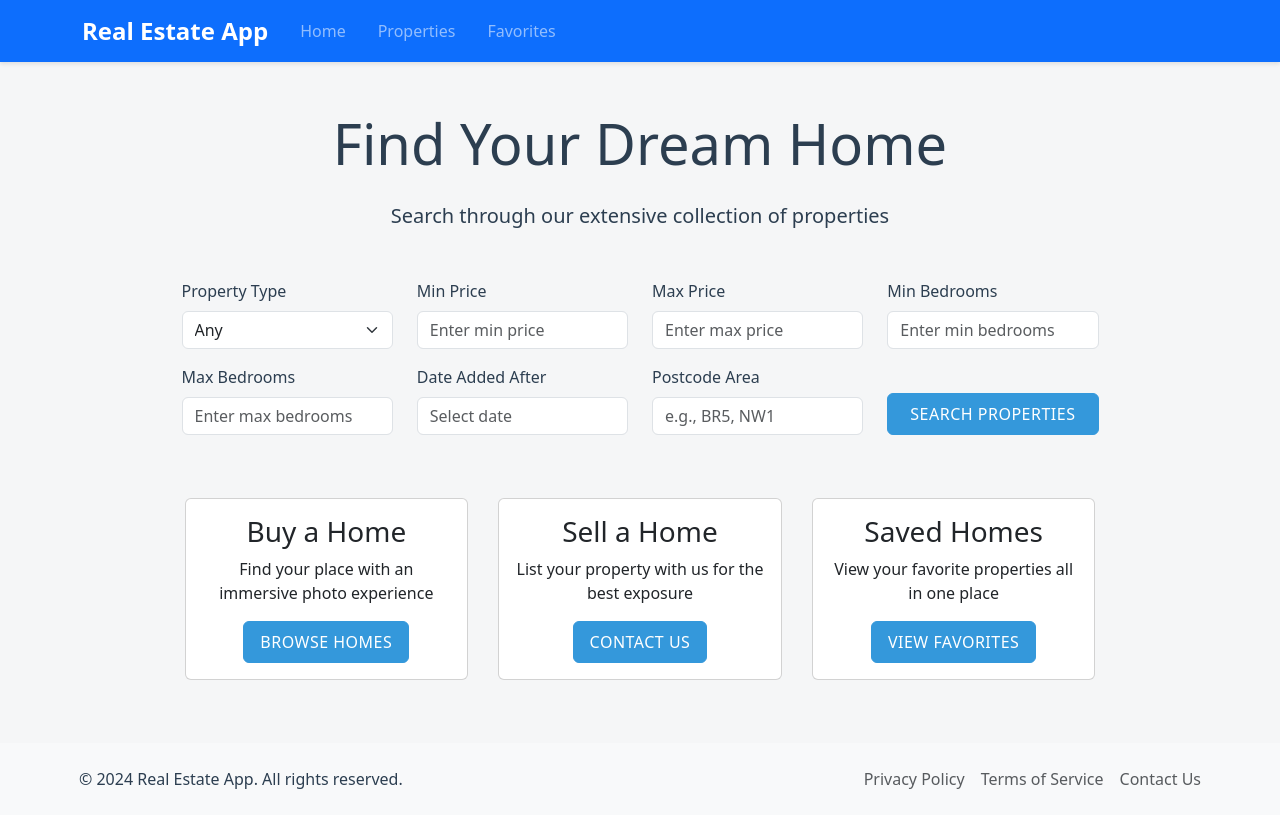
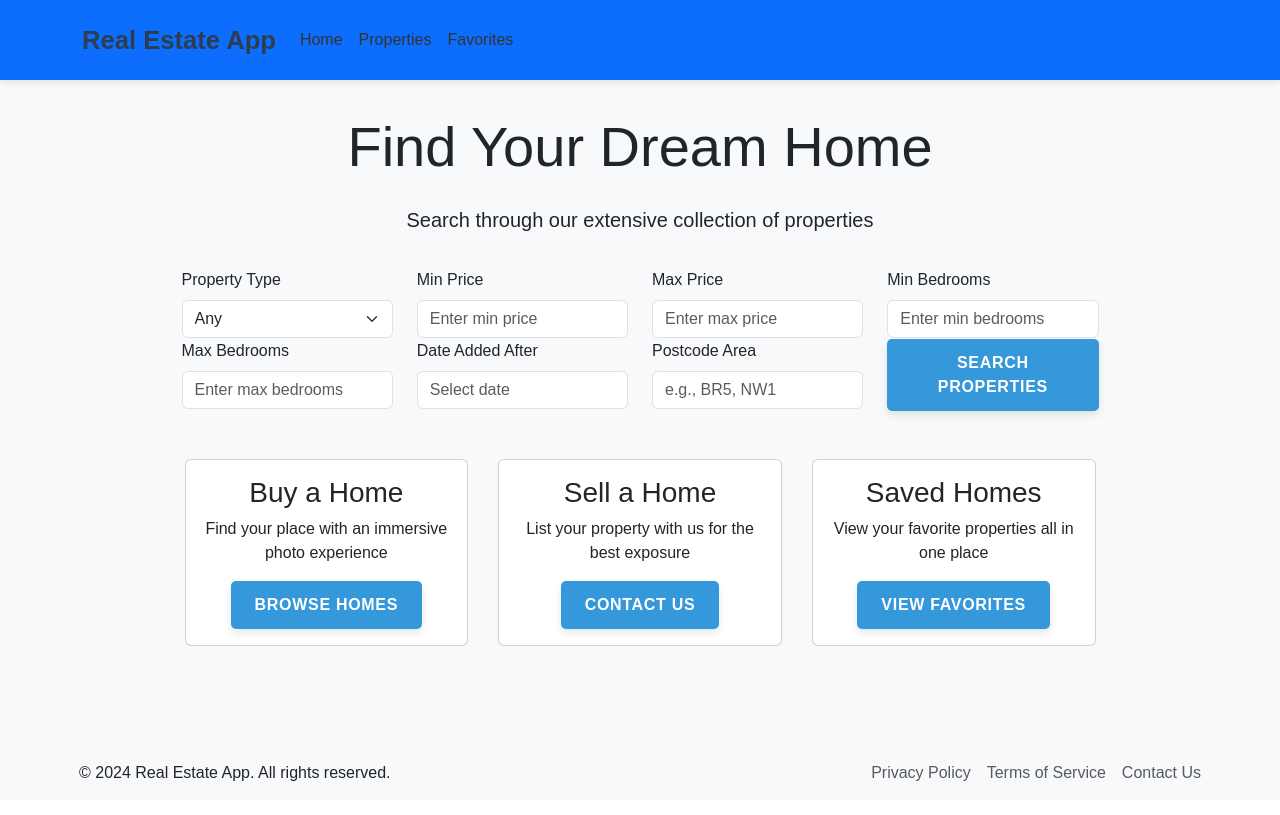
Before and after one commit to Kalindukw/property-search-react-site, a React (Vite) app: page / in a window 1280 px wide. Built offline with nearby package versions, Linux system fonts and the light colour scheme.

Commit message:
updated css

```diff
--- a/src/app.css
+++ b/src/app.css
@@ -1,4 +1,5 @@
 
+/* Universal Styles */
 * {
   margin: 0;
   padding: 0;
@@ -9,88 +10,98 @@
   min-height: 100vh;
   display: flex;
   flex-direction: column;
+  background-color: var(--light-gray);
+  font-family: 'Poppins', sans-serif;
 }
 
 main {
   flex: 1;
-  padding: 2rem 0;
+  padding: 2rem;
 }
 
-/* Add these for better grid layout */
+/* Grid Layout */
 .row {
-  margin-right: -15px;
-  margin-left: -15px;
+  display: flex;
+  flex-wrap: wrap;
+  margin: -15px;
 }
 
 .col-md-4 {
   padding: 15px;
+  flex: 1 1 calc(33.333% - 30px);
 }
 
-/* Add these for better button styles */
+/* Buttons */
 .btn {
-  padding: 0.5rem 1rem;
-  font-weight: 500;
+  padding: 0.75rem 1.5rem;
+  font-weight: 600;
   text-transform: uppercase;
-  letter-spacing: 0.5px;
+  letter-spacing: 0.7px;
+  border-radius: 5px;
   transition: all 0.3s ease;
+  box-shadow: var(--box-shadow);
+  cursor: pointer;
 }
 
 .btn-primary {
   background-color: var(--secondary-color);
-  border-color: var(--secondary-color);
+  color: white;
+  border: none;
 }
 
 .btn-primary:hover {
   background-color: var(--primary-color);
-  border-color: var(--primary-color);
-  transform: translateY(-2px);
+  transform: translateY(-3px);
+  box-shadow: 0 8px 15px rgba(0, 0, 0, 0.2);
 }
 
-
+/* Navbar */
 .navbar {
-  box-shadow: 0 2px 4px rgba(0,0,0,0.1);
+  box-shadow: 0 2px 8px rgba(0, 0, 0, 0.1);
+  background-color: white;
+  padding: 1rem 2rem;
 }
 
 .navbar-brand {
   font-weight: 700;
-  font-size: 1.5rem;
+  font-size: 1.6rem;
+  color: var(--primary-color);
 }
 
 .nav-link {
   font-weight: 500;
-  padding: 0.5rem 1rem !important;
+  color: var(--text-color);
+  padding: 0.5rem 1rem;
   transition: color 0.3s ease;
 }
 
-/* General Styles */
+.nav-link:hover {
+  color: var(--secondary-color);
+}
+
+/* General Variables */
 :root {
   --primary-color: #2c3e50;
   --secondary-color: #3498db;
   --accent-color: #e74c3c;
-  --text-color: #2c3e50;
+  --text-color: #333333;
   --light-gray: #f8f9fa;
-  --border-radius: 10px;
-  --box-shadow: 0 4px 6px rgba(0, 0, 0, 0.1);
+  --border-radius: 12px;
+  --box-shadow: 0 4px 8px rgba(0, 0, 0, 0.1);
 }
 
-body {
-  color: var(--text-color);
-  background-color: #f5f6f7;
-}
-
-
+/* Property Cards */
 .property-card {
-  border: none;
   border-radius: var(--border-radius);
+  background: white;
   box-shadow: var(--box-shadow);
-  transition: all 0.3s ease;
-  background: white;
   overflow: hidden;
+  transition: transform 0.3s ease, box-shadow 0.3s ease;
 }
 
 .property-card:hover {
-  transform: translateY(-5px);
-  box-shadow: 0 8px 15px rgba(0, 0, 0, 0.1);
+  transform: translateY(-8px);
+  box-shadow: 0 10px 20px rgba(0, 0, 0, 0.15);
 }
 
 .property-card .card-img-top {
@@ -100,7 +111,7 @@ body {
 }
 
 .property-card:hover .card-img-top {
-  transform: scale(1.05);
+  transform: scale(1.03);
 }
 
 .property-card .card-body {
@@ -109,17 +120,19 @@ body {
 
 .property-card .card-title {
   color: var(--primary-color);
-  font-weight: 600;
+  font-size: 1.25rem;
+  font-weight: bold;
   margin-bottom: 0.5rem;
 }
 
 .property-card .price {
-  color: var(--secondary-color);
+  color: var(--accent-color);
   font-size: 1.5rem;
   font-weight: bold;
+  margin-top: 0.5rem;
 }
 
-
+/* Search Form */
 .search-form {
   background: white;
   padding: 2rem;
@@ -129,15 +142,17 @@ body {
 }
 
 .search-form .form-label {
-  font-weight: 500;
+  font-weight: 600;
   color: var(--primary-color);
+  margin-bottom: 0.5rem;
 }
 
 .search-form .form-control,
 .search-form .form-select {
-  border: 1px solid #dee2e6;
+  border: 1px solid #ddd;
   border-radius: 8px;
   padding: 0.75rem;
+  font-size: 1rem;
 }
 
 .search-form .form-control:focus,
@@ -146,7 +161,7 @@ body {
   box-shadow: 0 0 0 0.2rem rgba(52, 152, 219, 0.25);
 }
 
-/* Property Detail Page */
+/* Property Detail */
 .property-detail-image {
   width: 100%;
   height: 500px;
@@ -155,145 +170,32 @@ body {
   box-shadow: var(--box-shadow);
 }
 
+/* Thumbnail Gallery */
 .thumbnail-gallery {
   display: grid;
   grid-template-columns: repeat(auto-fill, minmax(100px, 1fr));
   gap: 1rem;
-  padding: 1rem 0;
-  margin-top: 1rem;
 }
 
 .thumbnail {
-  width: 100%;
   height: 100px;
   object-fit: cover;
-  border-radius: 8px;
+  border-radius: var(--border-radius);
   cursor: pointer;
-  transition: all 0.3s ease;
+  transition: transform 0.3s ease, box-shadow 0.3s ease;
 }
 
 .thumbnail:hover {
-  transform: scale(1.05);
-  box-shadow: var(--box-shadow);
-}
-
-/* Image Gallery Modal */
-.modal-overlay {
-  position: fixed;
-  top: 0;
-  left: 0;
-  right: 0;
-  bottom: 0;
-  background-color: rgba(0, 0, 0, 0.9);
-  display: flex;
-  justify-content: center;
-  align-items: center;
-  z-index: 1000;
-  backdrop-filter: blur(5px);
-}
-
-.gallery-modal {
-  position: relative;
-  width: 90%;
-  height: 90%;
-  display: flex;
-  justify-content: center;
-  align-items: center;
-}
-
-.modal-image {
-  max-width: 90%;
-  max-height: 90%;
-  object-fit: contain;
-  border-radius: 8px;
-  box-shadow: 0 0 30px rgba(0, 0, 0, 0.5);
-}
-
-/* Navigation Buttons */
-.nav-button {
-  position: absolute;
-  top: 50%;
-  transform: translateY(-50%);
-  background: rgba(255, 255, 255, 0.2);
-  border: none;
-  border-radius: 50%;
-  width: 50px;
-  height: 50px;
-  display: flex;
-  justify-content: center;
-  align-items: center;
-  color: white;
-  cursor: pointer;
-  transition: all 0.3s ease;
-  font-size: 1.5rem;
-}
-
-.nav-button:hover {
-  background: rgba(255, 255, 255, 0.3);
-  transform: translateY(-50%) scale(1.1);
-}
-
-.nav-button.prev {
-  left: 20px;
-}
-
-.nav-button.next {
-  right: 20px;
-}
-
-.close-button {
-  position: absolute;
-  top: 20px;
-  right: 20px;
-  background: rgba(255, 255, 255, 0.2);
-  border: none;
-  border-radius: 50%;
-  width: 40px;
-  height: 40px;
-  display: flex;
-  justify-content: center;
-  align-items: center;
-  color: white;
-  cursor: pointer;
-  transition: all 0.3s ease;
-  z-index: 1001;
-}
-
-.close-button:hover {
-  background: rgba(255, 255, 255, 0.3);
   transform: scale(1.1);
-}
-
-.image-counter {
-  position: absolute;
-  bottom: 20px;
-  left: 50%;
-  transform: translateX(-50%);
-  color: white;
-  background: rgba(0, 0, 0, 0.5);
-  padding: 8px 15px;
-  border-radius: 20px;
-  font-size: 0.9rem;
-}
-
-/* Favorites Section */
-.favorites-container {
-  background: white;
-  border: 2px dashed #dee2e6;
-  border-radius: var(--border-radius);
-  padding: 2rem;
-  margin: 2rem 0;
-  min-height: 150px;
-  transition: all 0.3s ease;
-}
-
-.favorites-container:hover {
-  border-color: var(--secondary-color);
   box-shadow: var(--box-shadow);
 }
 
 /* Responsive Design */
 @media (max-width: 768px) {
+  .col-md-4 {
+    flex: 1 1 100%;
+  }
+
   .property-card .card-img-top {
     height: 200px;
   }
@@ -302,52 +204,23 @@ body {
     height: 300px;
   }
 
-  .thumbnail-gallery {
-    grid-template-columns: repeat(auto-fill, minmax(80px, 1fr));
-    gap: 0.5rem;
-  }
-
   .thumbnail {
     height: 80px;
   }
-
-  .nav-button {
-    width: 40px;
-    height: 40px;
-    font-size: 1.2rem;
-  }
 }
 
-/* Animation Effects */
-@keyframes fadeIn {
-  from {
-    opacity: 0;
-    transform: translateY(20px);
-  }
-  to {
-    opacity: 1;
-    transform: translateY(0);
-  }
-}
-
-.property-card {
-  animation: fadeIn 0.5s ease-out;
-}
-
-/* Custom Scrollbar */
+/* Scrollbar Customization */
 ::-webkit-scrollbar {
-  width: 8px;
-  height: 8px;
+  width: 10px;
 }
 
 ::-webkit-scrollbar-track {
-  background: #f1f1f1;
-  border-radius: 4px;
+  background: #eee;
 }
 
 ::-webkit-scrollbar-thumb {
   background: var(--secondary-color);
-  border-radius: 4px;
+  border-radius: 10px;
 }
 
 ::-webkit-scrollbar-thumb:hover {
```
